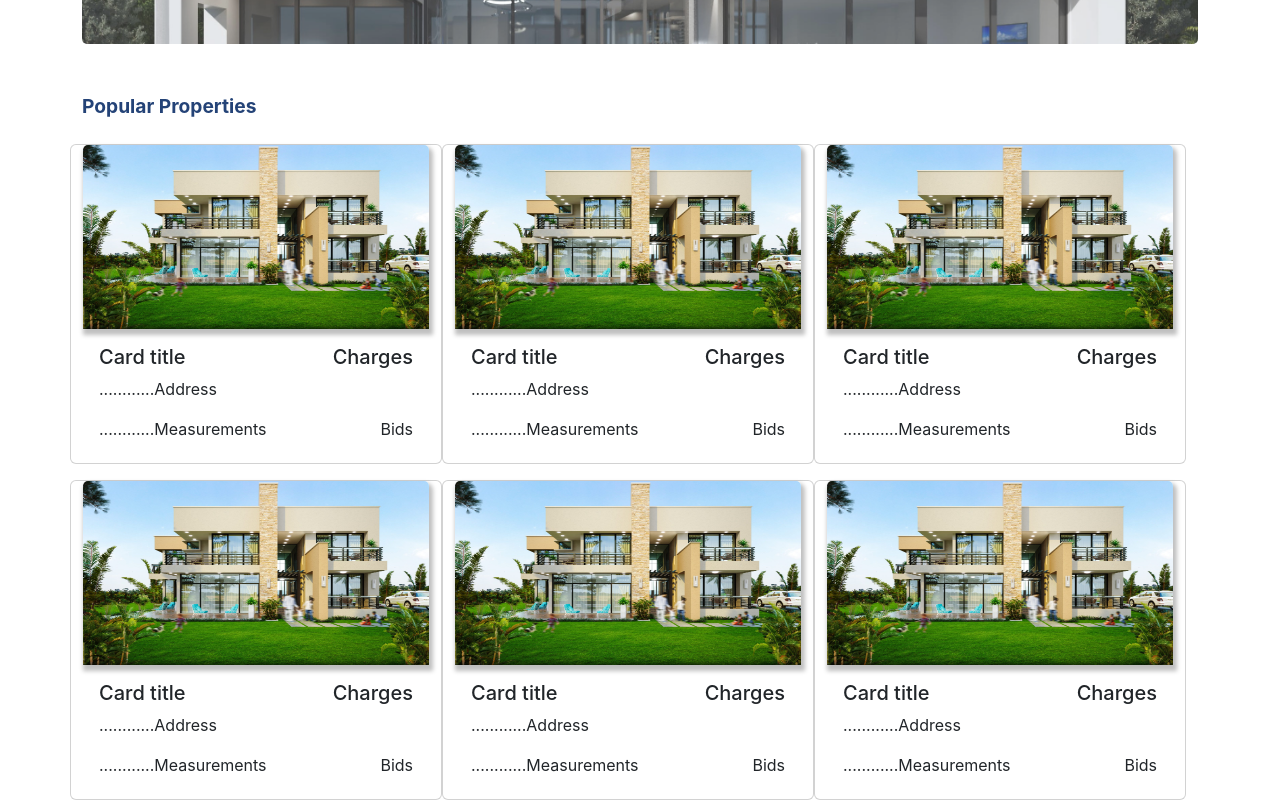
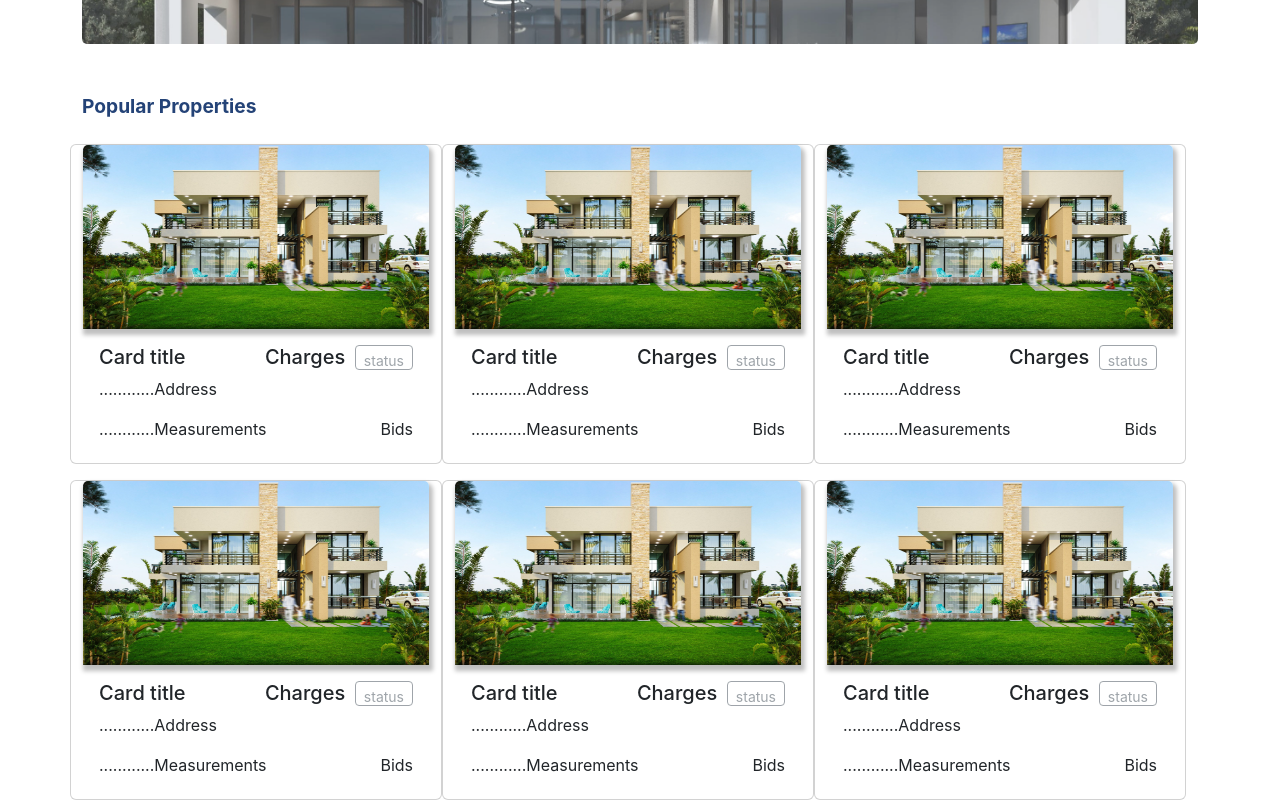
Before and after one commit to mwenje24/real-estate-application-phase-2-final-project, a React (Create React App) app: page / in a window 1280 px wide. Shown: the part 304-1104 px from the top of the page. Built offline with nearby package versions, Linux system fonts and the light colour scheme.

Commit message:
added event buttons to the home page

```diff
--- a/src/components/Home.js
+++ b/src/components/Home.js
@@ -16,7 +16,7 @@ function Home() {
           <div className='card popular-card col-4'>
             <img src={image} className="card-img-top" alt="..."/>
             <div className="card-body">
-              <h5 className="card-title">Card title <span>Charges</span></h5>
+              <h5 className="card-title">Card title <span>Charges<button className='btn btn-sm btn-outline-secondary disabled'>status</button></span></h5>
               <p className="card-text">............Address</p>
               <p className="card-text">............Measurements <span>Bids</span></p>
             </div>
@@ -24,7 +24,7 @@ function Home() {
           <div className='card popular-card col-4'>
             <img src={image} className="card-img-top" alt="..."/>
             <div className="card-body">
-              <h5 className="card-title">Card title <span>Charges</span></h5>
+              <h5 className="card-title">Card title <span>Charges<button className='btn btn-sm btn-outline-secondary disabled'>status</button></span></h5>
               <p className="card-text">............Address</p>
               <p className="card-text">............Measurements <span>Bids</span></p>
             </div>
@@ -32,7 +32,7 @@ function Home() {
           <div className='card popular-card col-4'>
             <img src={image} className="card-img-top" alt="..."/>
             <div className="card-body">
-              <h5 className="card-title">Card title <span>Charges</span></h5>
+              <h5 className="card-title">Card title <span>Charges<button className='btn btn-sm btn-outline-secondary disabled'>status</button></span></h5>
               <p className="card-text">............Address</p>
               <p className="card-text">............Measurements <span>Bids</span></p>
             </div>
@@ -40,7 +40,7 @@ function Home() {
           <div className='card popular-card col-4'>
             <img src={image} className="card-img-top" alt="..."/>
             <div className="card-body">
-              <h5 className="card-title">Card title <span>Charges</span></h5>
+              <h5 className="card-title">Card title <span>Charges<button className='btn btn-sm btn-outline-secondary disabled'>status</button></span></h5>
               <p className="card-text">............Address</p>
               <p className="card-text">............Measurements <span>Bids</span></p>
             </div>
@@ -48,7 +48,7 @@ function Home() {
           <div className='card popular-card col-4'>
             <img src={image} className="card-img-top" alt="..."/>
             <div className="card-body">
-              <h5 className="card-title">Card title <span>Charges</span></h5>
+              <h5 className="card-title">Card title <span>Charges<button className='btn btn-sm btn-outline-secondary disabled'>status</button></span></h5>
               <p className="card-text">............Address</p>
               <p className="card-text">............Measurements <span>Bids</span></p>
             </div>
@@ -56,7 +56,7 @@ function Home() {
           <div className='card popular-card col-4'>
             <img src={image} className="card-img-top" alt="..."/>
             <div className="card-body">
-              <h5 className="card-title">Card title <span>Charges</span></h5>
+              <h5 className="card-title">Card title <span>Charges<button className='btn btn-sm btn-outline-secondary disabled'>status</button></span></h5>
               <p className="card-text">............Address</p>
               <p className="card-text">............Measurements <span>Bids</span></p>
             </div>
--- a/src/index.css
+++ b/src/index.css
@@ -91,10 +91,17 @@ nav-header{
     background-size: cover;
     box-shadow: 2px 4px 4px 2px rgba(0, 0, 0, 0.25);
   }
-  .landing-page
+.landing-page
  .popular-property
   .popular-card
   .card-body h5 span, p span{
     display: flex;
     float: right;
   }
+.landing-page
+  .popular-property
+   .popular-card
+   .card-body h5 span button{
+    margin-left: 0.6rem;
+    height: 25px;
+   }
```
